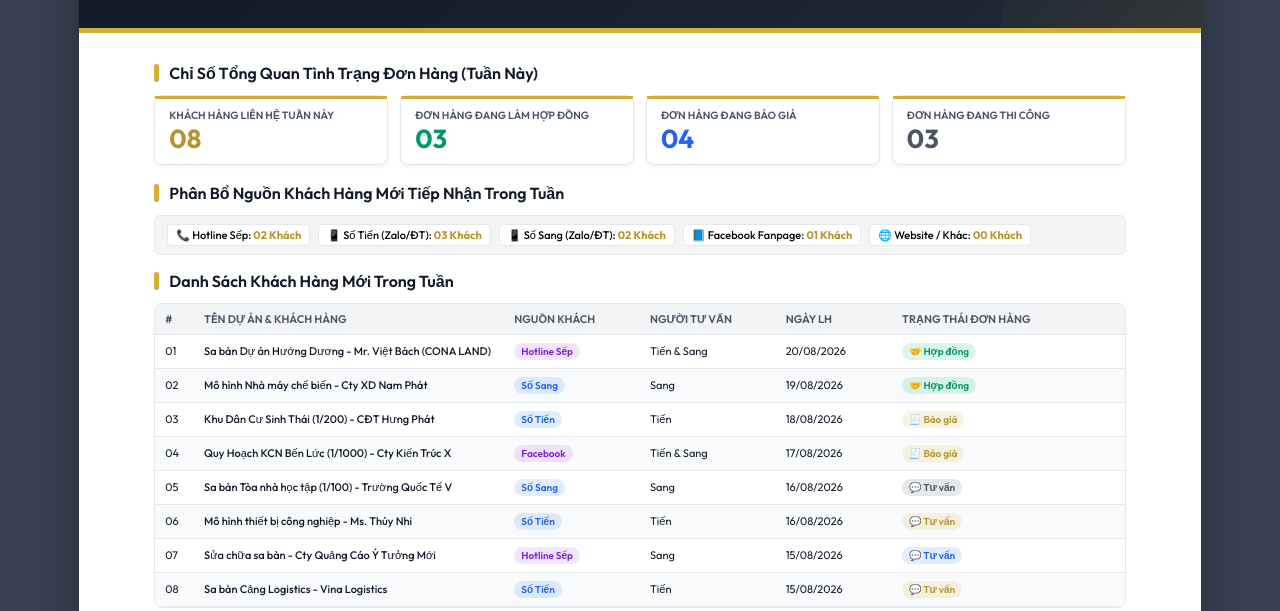
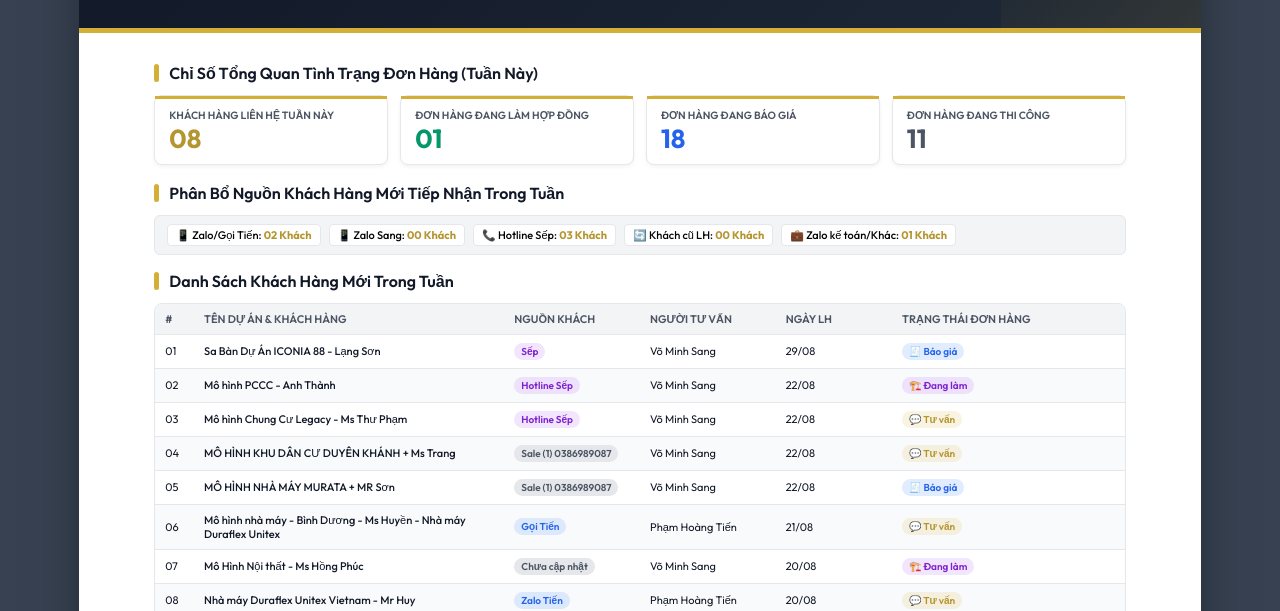
Before and after one commit to hoangtien1300/songanh-sale, a plain HTML site: page Bao_Cao_Sales_Tuan_Song_Anh.html in a window 1280 px wide. Shown: the part 189-800 px from the top of the page. Drawn offline with Linux system fonts and the light colour scheme.

Commit message:
update(report-a4): Sync live Notion data into A4 printable sales report (Báo giá: 18, HĐ: 1, Đang làm: 11, Thanh toán: 10)

```diff
--- a/Bao_Cao_Sales_Tuan_Song_Anh.html
+++ b/Bao_Cao_Sales_Tuan_Song_Anh.html
@@ -103,38 +103,38 @@
             <div class="report-title">
                 <h1>BÁO CÁO SALE HÀNG TUẦN</h1>
                 <p>Báo cáo Sale - Người thực hiện: <strong>Phạm Hoàng Tiến</strong> và <strong>Võ Minh Sang</strong></p>
-                <p style="color: var(--primary-gold); margin-top: 2px;" id="dateText">Thứ Bảy, Tuần này</p>
+                <p style="color: var(--primary-gold); margin-top: 2px;" id="dateText">Chủ Nhật, 30/08/2026</p>
             </div>
         </div>
 
         <div class="content">
             <h2 class="section-header">Chỉ Số Tổng Quan Tình Trạng Đơn Hàng (Tuần Này)</h2>
-            <div class="kpi-grid">
+                        <div class="kpi-grid">
                 <div class="kpi-card">
                     <div class="kpi-title">Khách hàng liên hệ tuần này</div>
                     <div class="kpi-value" style="color: var(--dark-gold);">08</div>
                 </div>
                 <div class="kpi-card">
                     <div class="kpi-title">Đơn hàng đang làm hợp đồng</div>
-                    <div class="kpi-value" style="color: #059669;">03</div>
+                    <div class="kpi-value" style="color: #059669;">01</div>
                 </div>
                 <div class="kpi-card">
                     <div class="kpi-title">Đơn hàng đang báo giá</div>
-                    <div class="kpi-value" style="color: #2563EB;">04</div>
+                    <div class="kpi-value" style="color: #2563EB;">18</div>
                 </div>
                 <div class="kpi-card">
                     <div class="kpi-title">Đơn hàng đang thi công</div>
-                    <div class="kpi-value" style="color: #4B5563;">03</div>
+                    <div class="kpi-value" style="color: #4B5563;">11</div>
                 </div>
             </div>
 
             <h2 class="section-header">Phân Bổ Nguồn Khách Hàng Mới Tiếp Nhận Trong Tuần</h2>
-            <div class="source-bar">
-                <div class="source-pill">📞 Hotline Sếp: <strong>02 Khách</strong></div>
-                <div class="source-pill">📱 Số Tiến (Zalo/ĐT): <strong>03 Khách</strong></div>
-                <div class="source-pill">📱 Số Sang (Zalo/ĐT): <strong>02 Khách</strong></div>
-                <div class="source-pill">📘 Facebook Fanpage: <strong>01 Khách</strong></div>
-                <div class="source-pill">🌐 Website / Khác: <strong>00 Khách</strong></div>
+                        <div class="source-bar">
+                <div class="source-pill">📱 Zalo/Gọi Tiến: <strong>02 Khách</strong></div>
+                <div class="source-pill">📱 Zalo Sang: <strong>00 Khách</strong></div>
+                <div class="source-pill">📞 Hotline Sếp: <strong>03 Khách</strong></div>
+                <div class="source-pill">🔄 Khách cũ LH: <strong>00 Khách</strong></div>
+                <div class="source-pill">💼 Zalo kế toán/Khác: <strong>01 Khách</strong></div>
             </div>
 
             <h2 class="section-header">Danh Sách Khách Hàng Mới Trong Tuần</h2>
@@ -153,66 +153,66 @@
                     <tbody>
                         <tr>
                             <td>01</td>
-                            <td style="font-weight: 500;">Sa bàn Dự án Hướng Dương - Mr. Việt Bách (CONA LAND)</td>
-                            <td><span class="badge bg-purple">Hotline Sếp</span></td>
-                            <td>Tiến &amp; Sang</td>
-                            <td>20/08/2026</td>
-                            <td><span class="badge bg-green">🤝 Hợp đồng</span></td>
+                            <td style="font-weight: 500;">Sa Bàn Dự Án ICONIA 88 - Lạng Sơn</td>
+                            <td><span class="badge bg-purple">Sếp</span></td>
+                            <td>Võ Minh Sang</td>
+                            <td>29/08</td>
+                            <td><span class="badge bg-blue">🧾 Báo giá</span></td>
                         </tr>
                         <tr>
                             <td>02</td>
-                            <td style="font-weight: 500;">Mô hình Nhà máy chế biến - Cty XD Nam Phát</td>
-                            <td><span class="badge bg-blue">Số Sang</span></td>
-                            <td>Sang</td>
-                            <td>19/08/2026</td>
-                            <td><span class="badge bg-green">🤝 Hợp đồng</span></td>
+                            <td style="font-weight: 500;">Mô hình PCCC - Anh Thành</td>
+                            <td><span class="badge bg-purple">Hotline Sếp</span></td>
+                            <td>Võ Minh Sang</td>
+                            <td>22/08</td>
+                            <td><span class="badge bg-purple">🏗️ Đang làm</span></td>
                         </tr>
                         <tr>
                             <td>03</td>
-                            <td style="font-weight: 500;">Khu Dân Cư Sinh Thái (1/200) - CĐT Hưng Phát</td>
-                            <td><span class="badge bg-blue">Số Tiến</span></td>
-                            <td>Tiến</td>
-                            <td>18/08/2026</td>
-                            <td><span class="badge bg-gold">🧾 Báo giá</span></td>
+                            <td style="font-weight: 500;">Mô hình Chung Cư Legacy - Ms Thư Phạm</td>
+                            <td><span class="badge bg-purple">Hotline Sếp</span></td>
+                            <td>Võ Minh Sang</td>
+                            <td>22/08</td>
+                            <td><span class="badge bg-gold">💬 Tư vấn</span></td>
                         </tr>
                         <tr>
                             <td>04</td>
-                            <td style="font-weight: 500;">Quy Hoạch KCN Bến Lức (1/1000) - Cty Kiến Trúc X</td>
-                            <td><span class="badge bg-purple">Facebook</span></td>
-                            <td>Tiến &amp; Sang</td>
-                            <td>17/08/2026</td>
-                            <td><span class="badge bg-gold">🧾 Báo giá</span></td>
+                            <td style="font-weight: 500;">MÔ HÌNH KHU DÂN CƯ DUYÊN KHÁNH + Ms Trang</td>
+                            <td><span class="badge bg-gray">Sale (1) 0386989087</span></td>
+                            <td>Võ Minh Sang</td>
+                            <td>22/08</td>
+                            <td><span class="badge bg-gold">💬 Tư vấn</span></td>
                         </tr>
                         <tr>
                             <td>05</td>
-                            <td style="font-weight: 500;">Sa bàn Tòa nhà học tập (1/100) - Trường Quốc Tế V</td>
-                            <td><span class="badge bg-blue">Số Sang</span></td>
-                            <td>Sang</td>
-                            <td>16/08/2026</td>
-                            <td><span class="badge bg-gray">💬 Tư vấn</span></td>
+                            <td style="font-weight: 500;">MÔ HÌNH NHÀ MÁY MURATA  + MR Sơn</td>
+                            <td><span class="badge bg-gray">Sale (1) 0386989087</span></td>
+                            <td>Võ Minh Sang</td>
+                            <td>22/08</td>
+                            <td><span class="badge bg-blue">🧾 Báo giá</span></td>
                         </tr>
                         <tr>
                             <td>06</td>
-                            <td style="font-weight: 500;">Mô hình thiết bị công nghiệp - Ms. Thúy Nhi</td>
-                            <td><span class="badge bg-blue">Số Tiến</span></td>
-                            <td>Tiến</td>
-                            <td>16/08/2026</td>
+                            <td style="font-weight: 500;">Mô hình nhà máy - Bình Dương - Ms Huyền - Nhà máy Duraflex Unitex</td>
+                            <td><span class="badge bg-blue">Gọi Tiến</span></td>
+                            <td>Phạm Hoàng Tiến</td>
+                            <td>21/08</td>
                             <td><span class="badge bg-gold">💬 Tư vấn</span></td>
                         </tr>
                         <tr>
                             <td>07</td>
-                            <td style="font-weight: 500;">Sửa chữa sa bàn - Cty Quảng Cáo Ý Tưởng Mới</td>
-                            <td><span class="badge bg-purple">Hotline Sếp</span></td>
-                            <td>Sang</td>
-                            <td>15/08/2026</td>
-                            <td><span class="badge bg-blue">💬 Tư vấn</span></td>
+                            <td style="font-weight: 500;">Mô Hình Nội thất - Ms Hồng Phúc</td>
+                            <td><span class="badge bg-gray">Chưa cập nhật</span></td>
+                            <td>Võ Minh Sang</td>
+                            <td>20/08</td>
+                            <td><span class="badge bg-purple">🏗️ Đang làm</span></td>
                         </tr>
                         <tr>
                             <td>08</td>
-                            <td style="font-weight: 500;">Sa bàn Cảng Logistics - Vina Logistics</td>
-                            <td><span class="badge bg-blue">Số Tiến</span></td>
-                            <td>Tiến</td>
-                            <td>15/08/2026</td>
+                            <td style="font-weight: 500;">Nhà máy Duraflex Unitex Vietnam - Mr Huy</td>
+                            <td><span class="badge bg-blue">Zalo Tiến</span></td>
+                            <td>Phạm Hoàng Tiến</td>
+                            <td>20/08</td>
                             <td><span class="badge bg-gold">💬 Tư vấn</span></td>
                         </tr>
                     </tbody>
```
